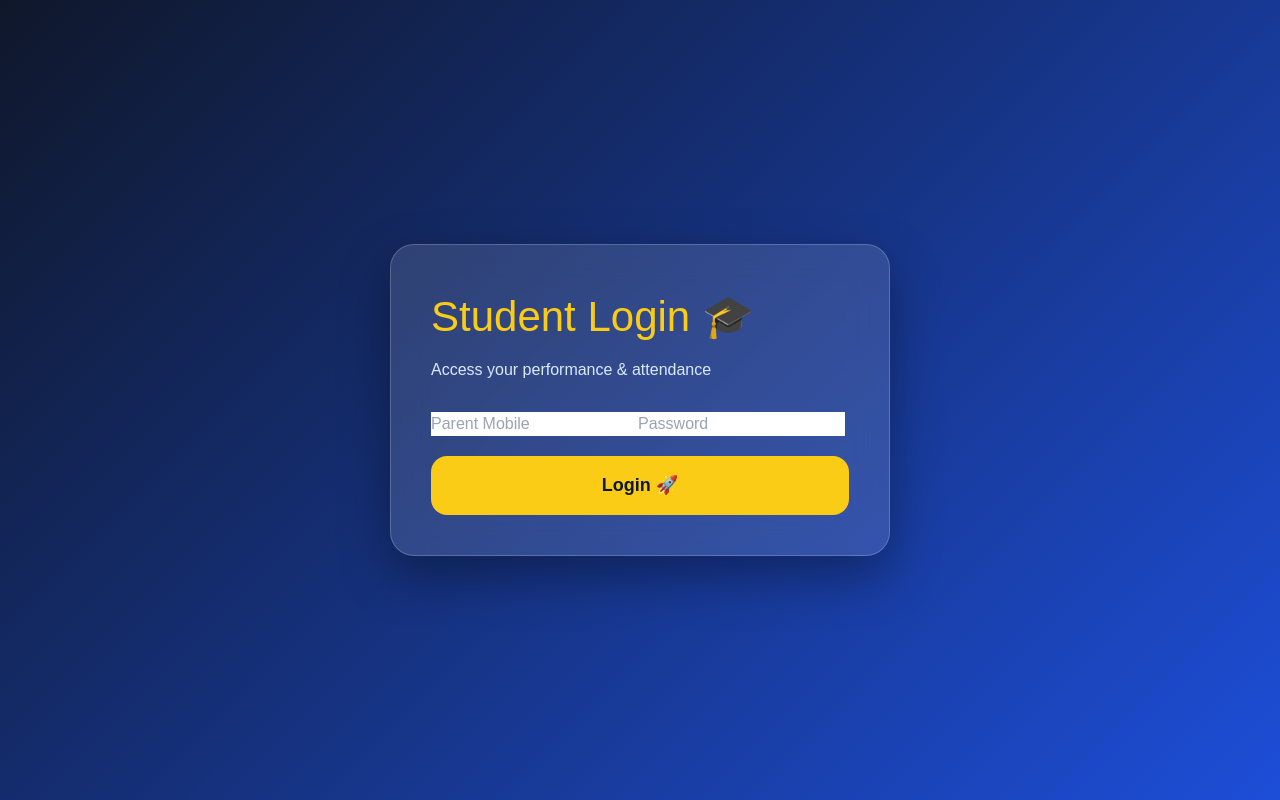
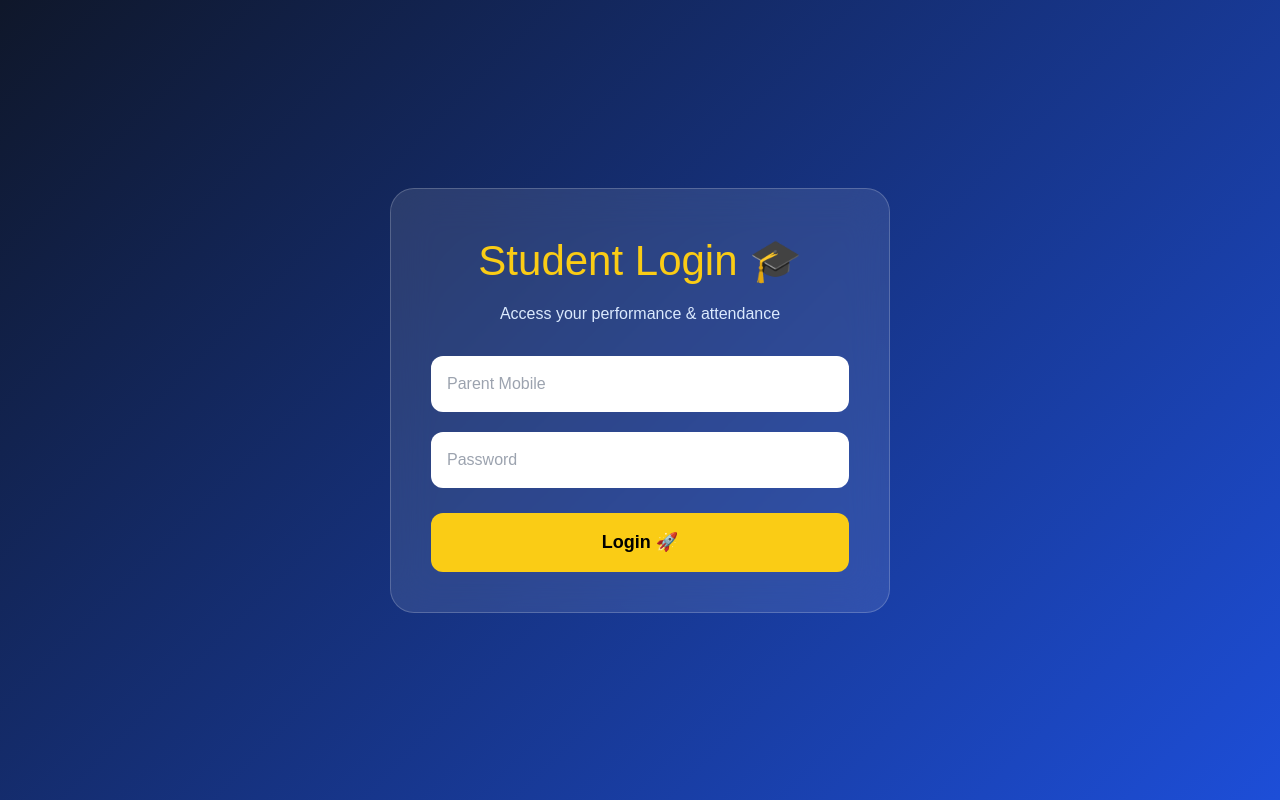
Before and after one commit to yogavigneshwar/spd-frontend, a React (Vite) app: page /student-login in a window 1280 px wide. Built offline with nearby package versions, Linux system fonts and the light colour scheme.

Commit message:
improved student login ui

```diff
--- a/src/pages/StudentLogin.jsx
+++ b/src/pages/StudentLogin.jsx
@@ -14,7 +14,6 @@ function StudentLogin() {
         `https://spd-backend-production.up.railway.app/student/login?parentMobile=${parentMobile}&password=${password}`
       );
 
-
       localStorage.setItem(
         "student",
         JSON.stringify(res.data)
@@ -28,13 +27,24 @@ function StudentLogin() {
   };
 
   return (
-    <div className="page-center">
+    <div
+      style={{
+        minHeight: "100vh",
+        display: "flex",
+        justifyContent: "center",
+        alignItems: "center",
+        padding: "20px",
+      }}
+    >
       <div
-        className="glass-card"
         style={{
+          width: "100%",
           maxWidth: "500px",
-          width: "100%",
           padding: "40px",
+          borderRadius: "24px",
+          background: "rgba(255,255,255,0.1)",
+          backdropFilter: "blur(20px)",
+          border: "1px solid rgba(255,255,255,0.2)",
         }}
       >
         <h1
@@ -42,6 +52,7 @@ function StudentLogin() {
             fontSize: "42px",
             color: "#facc15",
             marginBottom: "10px",
+            textAlign: "center",
           }}
         >
           Student Login 🎓
@@ -51,6 +62,7 @@ function StudentLogin() {
           style={{
             color: "#dbeafe",
             marginBottom: "30px",
+            textAlign: "center",
           }}
         >
           Access your performance & attendance
@@ -61,7 +73,15 @@ function StudentLogin() {
           placeholder="Parent Mobile"
           value={parentMobile}
           onChange={(e) => setParentMobile(e.target.value)}
-          className="input"
+          style={{
+            width: "100%",
+            padding: "16px",
+            marginBottom: "20px",
+            borderRadius: "12px",
+            border: "none",
+            fontSize: "16px",
+            boxSizing: "border-box",
+          }}
         />
 
         <input
@@ -69,12 +89,30 @@ function StudentLogin() {
           placeholder="Password"
           value={password}
           onChange={(e) => setPassword(e.target.value)}
-          className="input"
+          style={{
+            width: "100%",
+            padding: "16px",
+            marginBottom: "25px",
+            borderRadius: "12px",
+            border: "none",
+            fontSize: "16px",
+            boxSizing: "border-box",
+          }}
         />
 
         <button
           onClick={handleLogin}
-          className="primary-btn"
+          style={{
+            width: "100%",
+            padding: "16px",
+            border: "none",
+            borderRadius: "12px",
+            background: "#facc15",
+            color: "#000",
+            fontSize: "18px",
+            fontWeight: "bold",
+            cursor: "pointer",
+          }}
         >
           Login 🚀
         </button>
```
